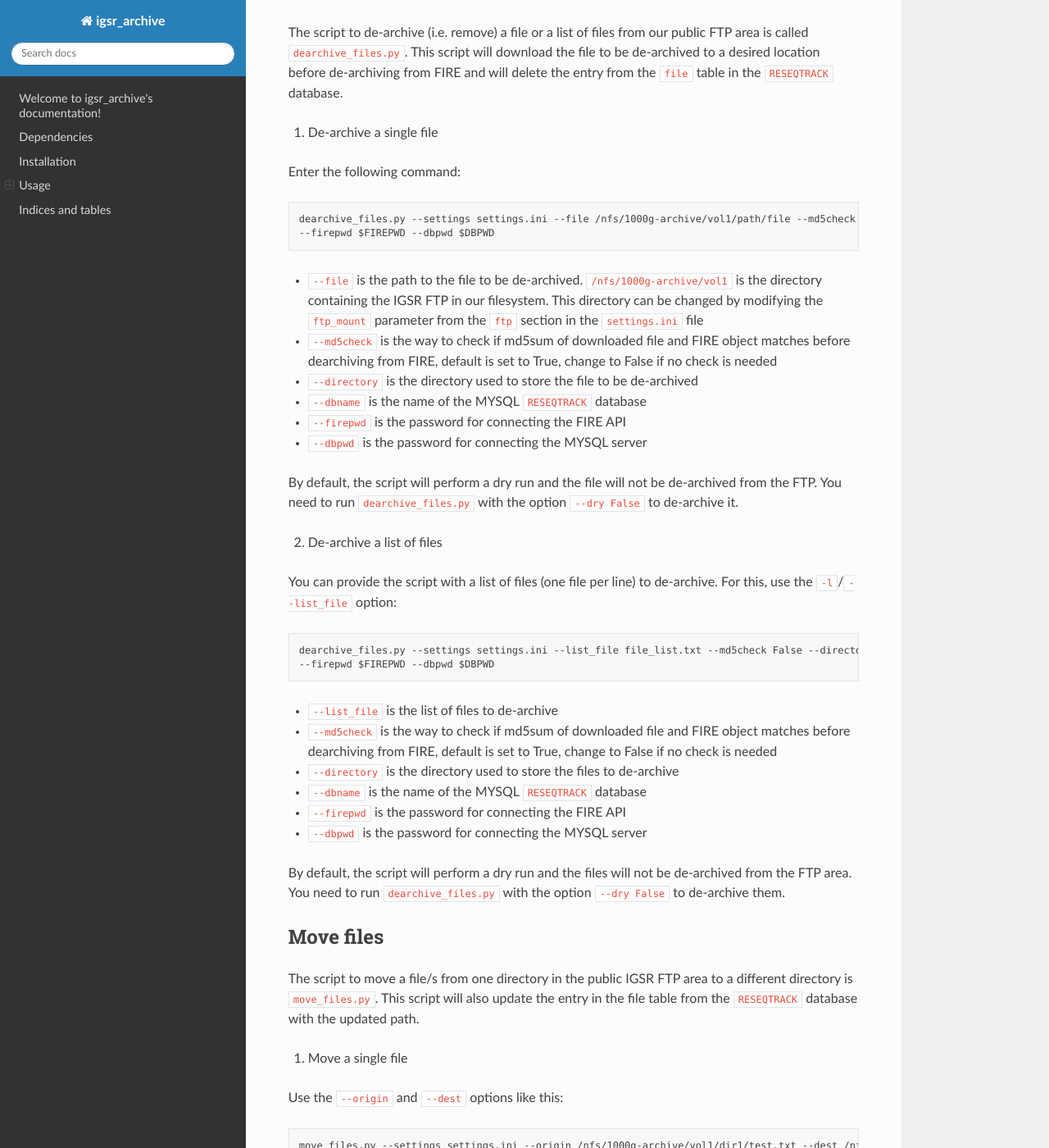
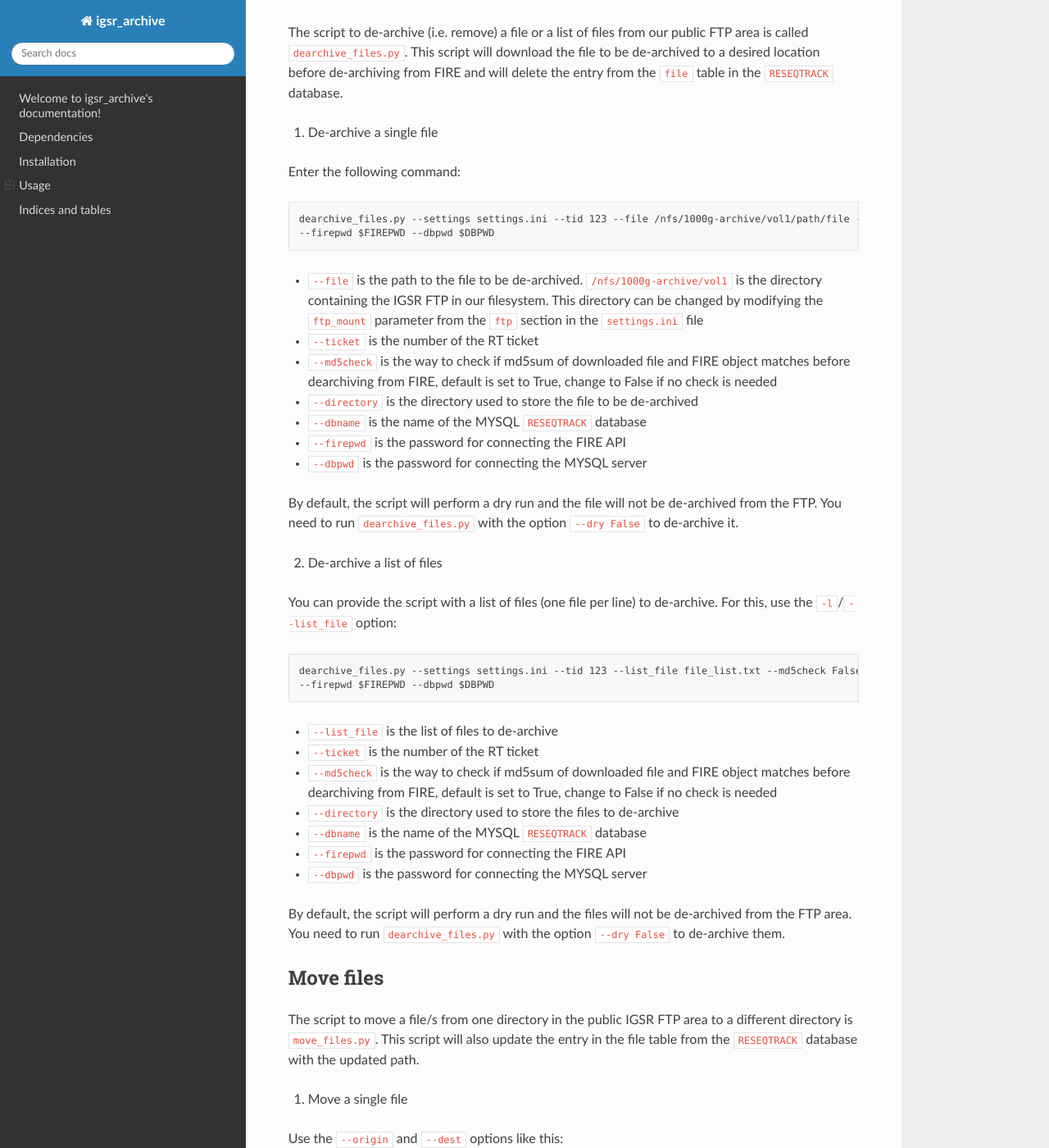
Before and after one commit to igsr/igsr_archive, a Sphinx documentation site: the page built from docs/index.rst, in a window 1280 px wide and 1400 px high, scrolled down 6363 px. Shown: the whole window at 82% size. Built offline with Sphinx 7.4.7 and the Read the Docs theme 2.0.0, drawn with Linux system fonts in a browser that asks for light colours; some of the changed text lies outside the part shown.

Commit message:
Adding to the documentation

```diff
--- a/docs/index.rst
+++ b/docs/index.rst
@@ -96,7 +96,7 @@ the ``file`` table of the ``RESEQTRACK`` database with this  md5 checksum.
 You can provide the script with a list of files (one file per line) to load. For this, use the
 ``-l``/``--list_file`` option::
 
- load_files.py --settings settings.ini --list_file file_list.txt --type TEST_F --dbname $DBNAME --pwd $PWD
+ load_files.py --settings settings.ini --list_file file_list.txt --tid 123 --dir path/to/directory --type TEST_F --dbname $DBNAME --pwd $PWD
 
 - ``--type`` is an arbitrary string describing each of the files that will be loaded in the database. i.e. ``FASTQ`` or ``CRAM``. If this option is not specified then the file type will be set depending on the parameters
   specified in the ``[file_type_rules]`` section of ``settings.ini``.
@@ -257,11 +257,12 @@ delete the entry from the ``file`` table in the ``RESEQTRACK`` database.
 
 Enter the following command::
 
- dearchive_files.py --settings settings.ini --file /nfs/1000g-archive/vol1/path/file --md5check False --directory /dir/to/put/file --dbname $DBNAME \
+ dearchive_files.py --settings settings.ini --tid 123 --file /nfs/1000g-archive/vol1/path/file --md5check False --directory /dir/to/put/file --dbname $DBNAME \
  --firepwd $FIREPWD --dbpwd $DBPWD
 
 - ``--file`` is the path to the file to be de-archived. ``/nfs/1000g-archive/vol1`` is the directory containing the IGSR FTP in our filesystem.
   This directory can be changed by modifying the ``ftp_mount`` parameter from the ``ftp`` section in the ``settings.ini`` file
+- ``--ticket`` is the number of the RT ticket
 - ``--md5check`` is the way to check if md5sum of downloaded file and FIRE object matches before dearchiving from FIRE, default is set to True, change to False if no check is needed
 - ``--directory`` is the directory used to store the file to be de-archived
 - ``--dbname`` is the name of the MYSQL ``RESEQTRACK`` database
@@ -276,10 +277,11 @@ By default, the script will perform a dry run and the file will not be de-archiv
 You can provide the script with a list of files (one file per line) to de-archive. For this, use the
 ``-l``/``--list_file`` option::
 
- dearchive_files.py --settings settings.ini --list_file file_list.txt --md5check False --directory /dir/to/put/file --dbname $DBNAME \
+ dearchive_files.py --settings settings.ini --tid 123 --list_file file_list.txt --md5check False --directory /dir/to/put/file --dbname $DBNAME \
  --firepwd $FIREPWD --dbpwd $DBPWD
 
 - ``--list_file`` is the list of files to de-archive
+- ``--ticket`` is the number of the RT ticket
 - ``--md5check`` is the way to check if md5sum of downloaded file and FIRE object matches before dearchiving from FIRE, default is set to True, change to False if no check is needed
 - ``--directory`` is the directory used to store the files to de-archive
 - ``--dbname`` is the name of the MYSQL ``RESEQTRACK`` database
@@ -298,11 +300,12 @@ This script will also update the entry in the file table from the ``RESEQTRACK``
 
 Use the ``--origin`` and ``--dest`` options like this::
 
- move_files.py --settings settings.ini --origin /nfs/1000g-archive/vol1/dir1/test.txt --dest /nfs/1000g-archive/vol1/dir2/test.txt \
+ move_files.py --settings settings.ini --tid 123 --origin /nfs/1000g-archive/vol1/dir1/test.txt --dest /nfs/1000g-archive/vol1/dir2/test.txt \
   --dbname $DBNAME --firepwd $FIREPWD --dbpwd $DBPWD
 
 - ``--origin`` is the current path for the file to move
 - ``--dest`` is the final path for the moved file
+- ``--ticket`` is the number of the RT ticket
 - ``--dbname`` is the name of the MYSQL ``RESEQTRACK`` database
 - ``--firepwd`` is the password for connecting the FIRE API
 - ``--dbpwd`` is the password for connecting the MYSQL server
```
Also changed, not shown: 1 other file.
